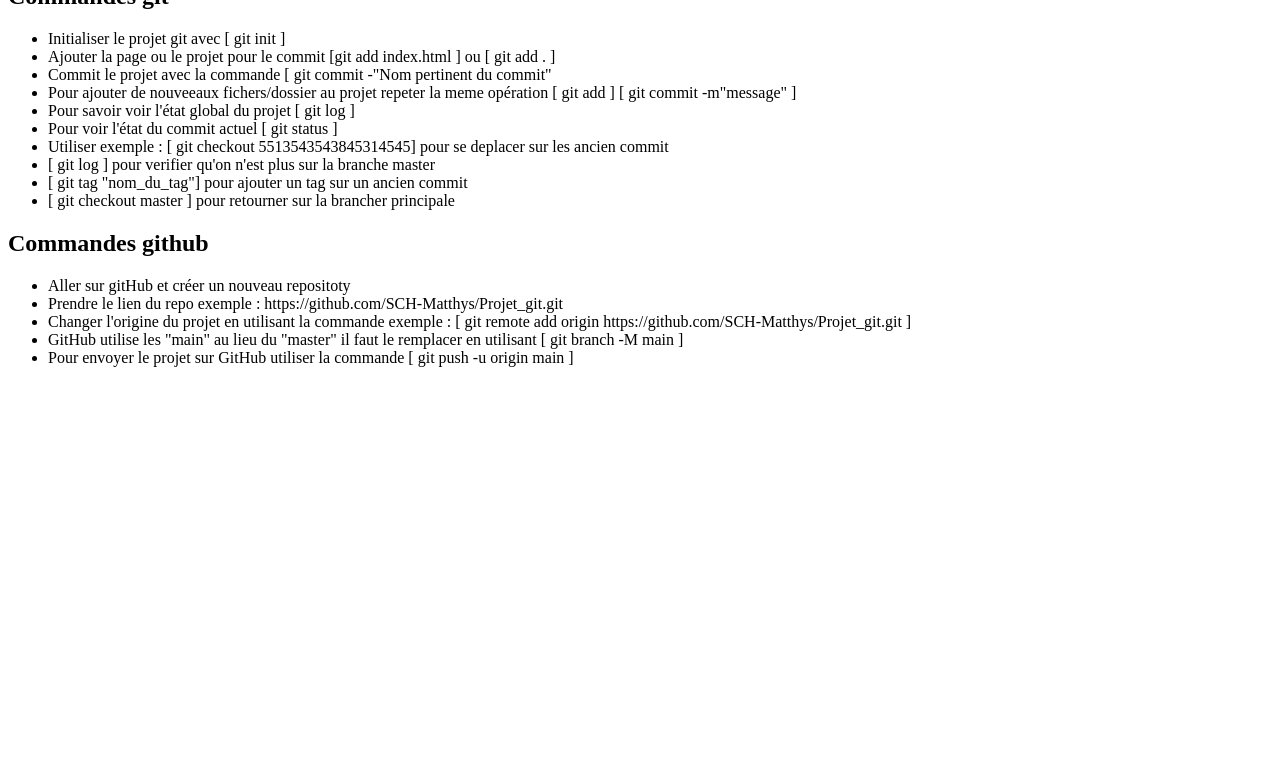
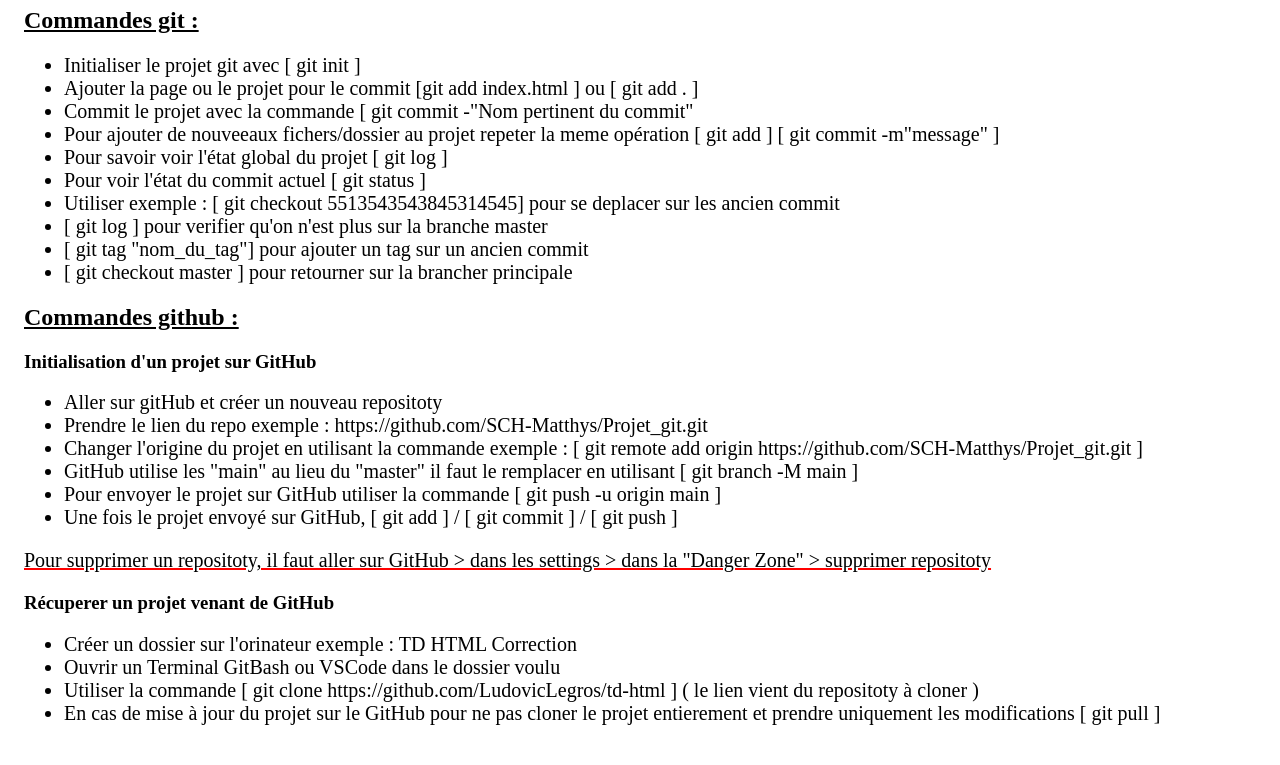
Before and after one commit to SCH-Matthys/Projet_git, a plain HTML site: page index.html in a window 1280 px wide. Shown: the part 97-862 px from the top of the page. Before the commit the page ends 800 px from the top, so only its background shows below. Drawn offline with Linux system fonts and the light colour scheme.

Commit message:
ajout commandes pour cloner projet

```diff
--- /dev/null
+++ b/assets/css/style.css
@@ -0,0 +1,18 @@
+*{}
+
+main{
+    padding: 16px;
+}
+
+h2{
+    text-decoration: underline;
+}
+
+li{
+    font-size: 20px;
+}
+
+p{
+    font-size: 20px;
+    text-decoration: underline red;
+}
--- a/index.html
+++ b/index.html
@@ -4,12 +4,13 @@
     <meta charset="UTF-8">
     <meta name="viewport" content="width=device-width, initial-scale=1.0">
     <title>Projet Git</title>
+    <link rel="stylesheet" href="./assets/css/style.css">
 </head>
 <body>
     <header></header>
     <main>
         <h1>Projet git</h1>
-        <h2>Commandes git</h2>
+        <h2>Commandes git :</h2>
         <ul>
             <li>Initialiser le projet git avec [ git init ]</li>
             <li>Ajouter la page ou le projet pour le commit [git add index.html ] ou [ git add . ]</li>
@@ -22,13 +23,23 @@
             <li>[ git tag "nom_du_tag"] pour ajouter un tag sur un ancien commit</li>
             <li>[ git checkout master ] pour retourner sur la brancher principale</li>
         </ul>
-        <h2>Commandes github</h2>
+        <h2>Commandes github :</h2>
+        <h3>Initialisation d'un projet sur GitHub</h3>
         <ul>
             <li>Aller sur gitHub et créer un nouveau repositoty</li>
             <li>Prendre le lien du repo exemple : https://github.com/SCH-Matthys/Projet_git.git</li>
             <li>Changer l'origine du projet en utilisant la commande exemple : [ git remote add origin https://github.com/SCH-Matthys/Projet_git.git ]</li>
             <li>GitHub utilise les "main" au lieu du "master" il faut le remplacer en utilisant [ git branch -M main ]</li>
             <li>Pour envoyer le projet sur GitHub utiliser la commande [ git push -u origin main ]</li>
+            <li>Une fois le projet envoyé sur GitHub, [ git add ] / [ git commit ] / [ git push ]</li>
+        </ul>
+        <p>Pour supprimer un repositoty, il faut aller sur GitHub > dans les settings > dans la "Danger Zone" > supprimer repositoty</p>
+        <h3>Récuperer un projet venant de GitHub</h3>
+        <ul>
+            <li>Créer un dossier sur l'orinateur exemple : TD HTML Correction</li>
+            <li>Ouvrir un Terminal GitBash ou VSCode dans le dossier voulu</li>
+            <li>Utiliser la commande [ git clone https://github.com/LudovicLegros/td-html ] ( le lien vient du repositoty à cloner )</li>
+            <li>En cas de mise à jour du projet sur le GitHub pour ne pas cloner le projet entierement et prendre uniquement les modifications [ git pull ] </li>
         </ul>
     </main>
     <footer></footer>
```
